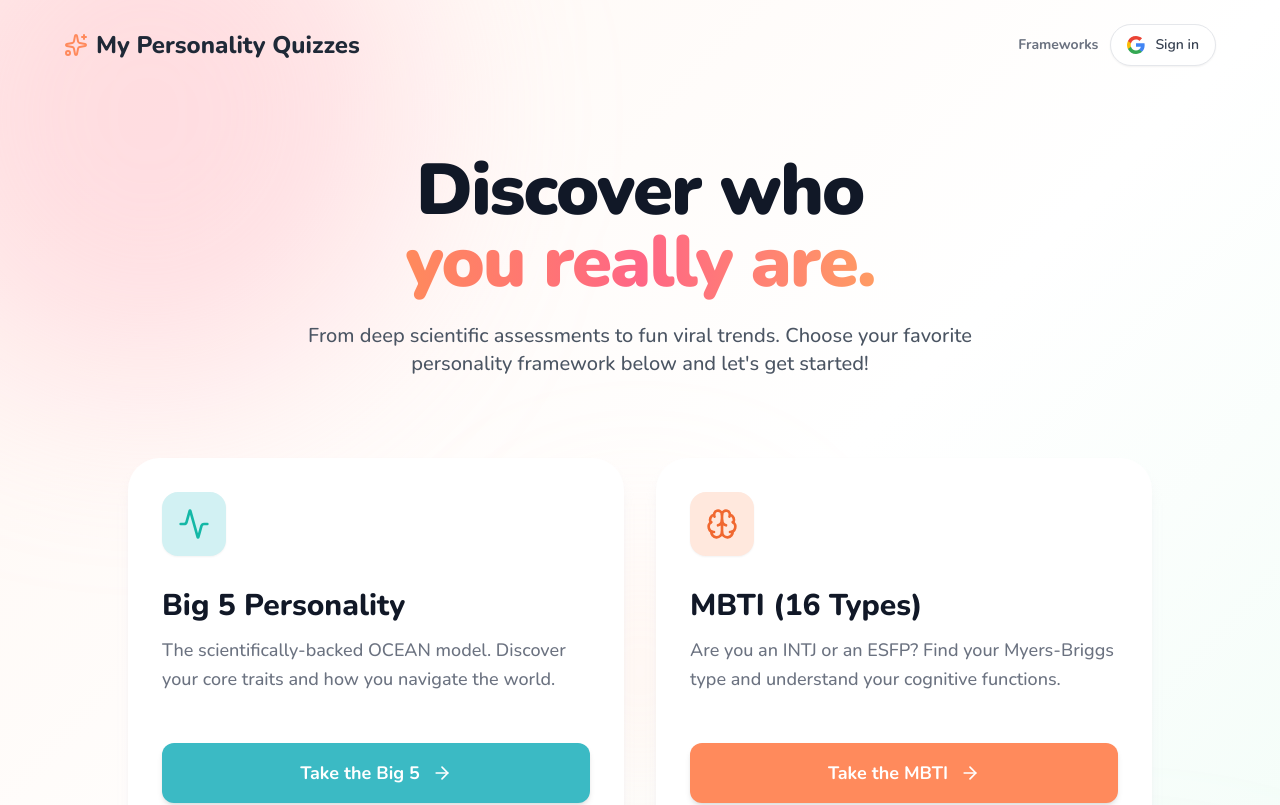
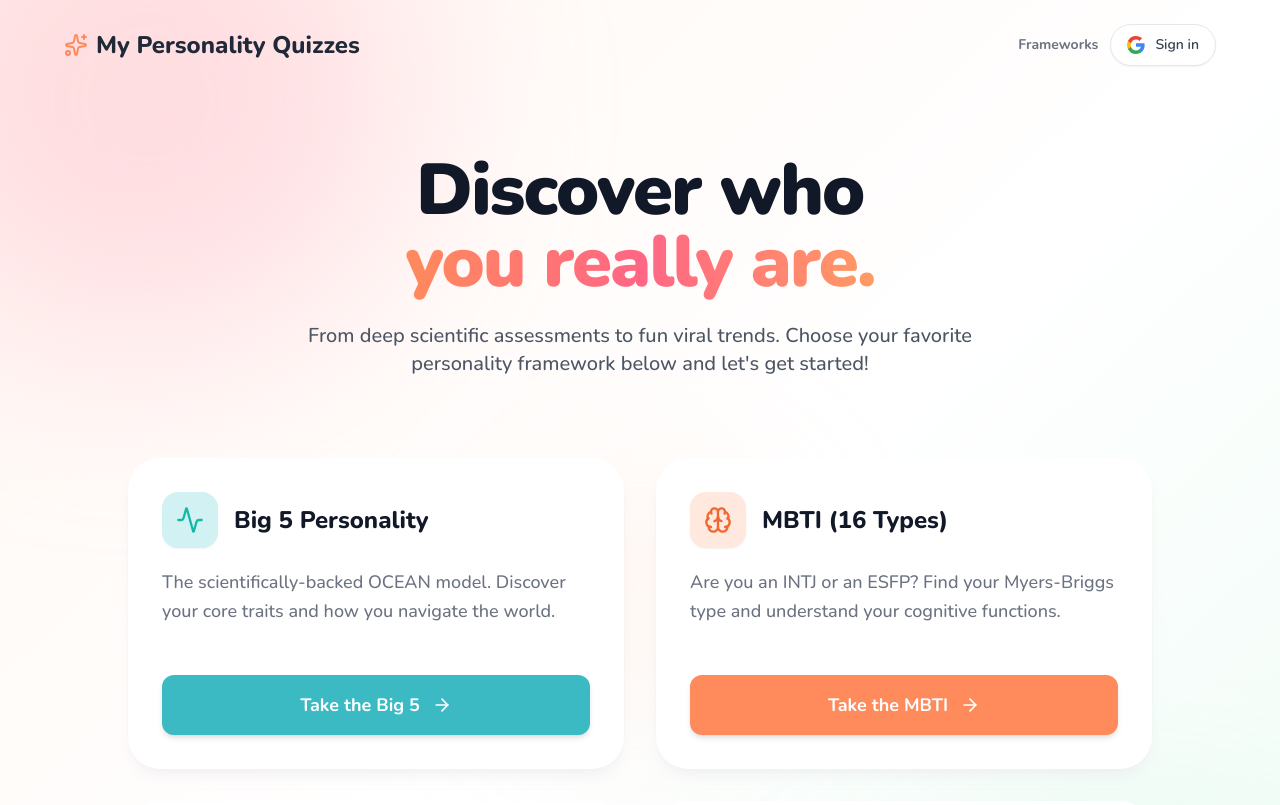
Before and after one commit to AlvanChow/personalityquizzes, a React (Vite) app: page / in a window 1280 px wide. Shown: the top 805 px of the page. Built offline with nearby package versions, Linux system fonts and the light colour scheme; no server answers.

Commit message:
Move landing page card icons inline with title
Icon was in its own row with mb-8 below, then the title appeared
separately. Now they share a flex row, cutting the dead space in half.

https://claude.ai/code/session_017N98BqwwCPim22qpAQPSs3

```diff
--- a/src/pages/Landing.jsx
+++ b/src/pages/Landing.jsx
@@ -154,16 +154,15 @@ export default function Landing() {
                 <div className="absolute inset-0 bg-gradient-to-br from-white/40 to-transparent opacity-0 group-hover:opacity-100 transition-opacity duration-300 z-0" />
 
                 <div className="relative z-10">
-                  <div className="flex items-center justify-between mb-8">
+                  <div className="flex items-center gap-4 mb-5">
                     <motion.div
                       whileHover={{ rotate: 10 }}
-                      className={`w-16 h-16 rounded-2xl flex items-center justify-center ${quiz.iconBg} shadow-sm`}
+                      className={`w-14 h-14 rounded-2xl flex items-center justify-center ${quiz.iconBg} shadow-sm shrink-0`}
                     >
-                      <Icon className="w-8 h-8" />
+                      <Icon className="w-7 h-7" />
                     </motion.div>
+                    <h3 className="text-2xl font-extrabold text-gray-900 leading-snug">{quiz.name}</h3>
                   </div>
-
-                  <h3 className="text-3xl font-extrabold text-gray-900 mb-3">{quiz.name}</h3>
                   <p className="text-gray-500 font-medium mb-8 leading-relaxed text-lg">
                     {quiz.description}
                   </p>
```
